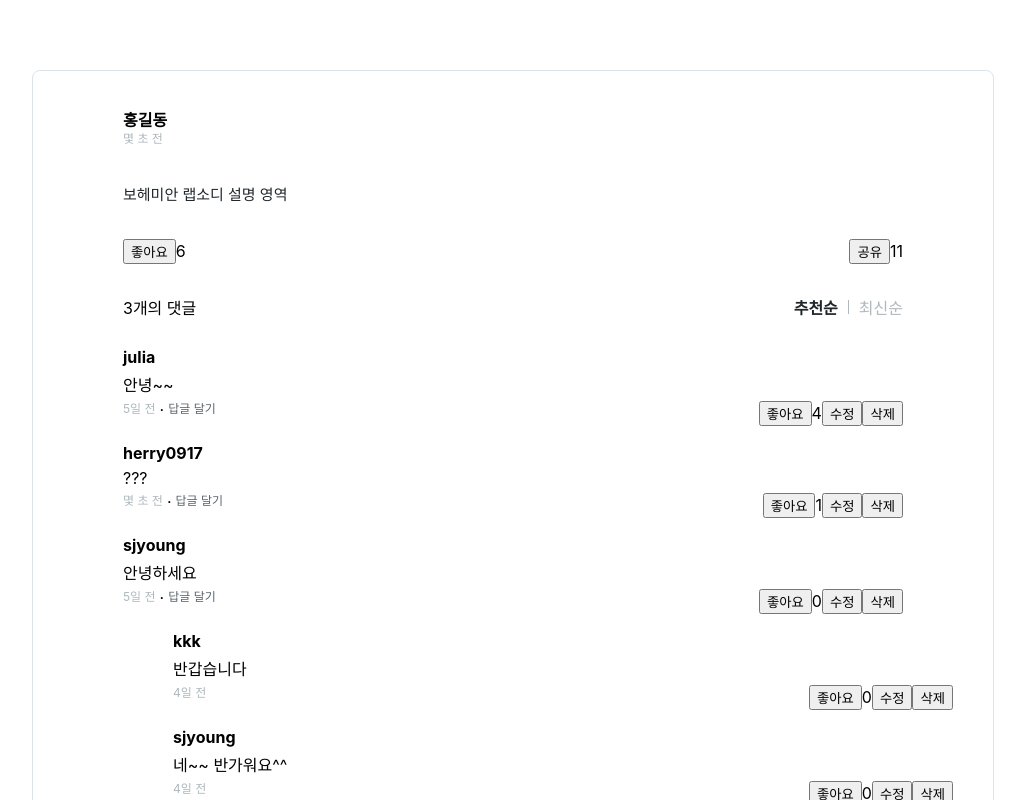
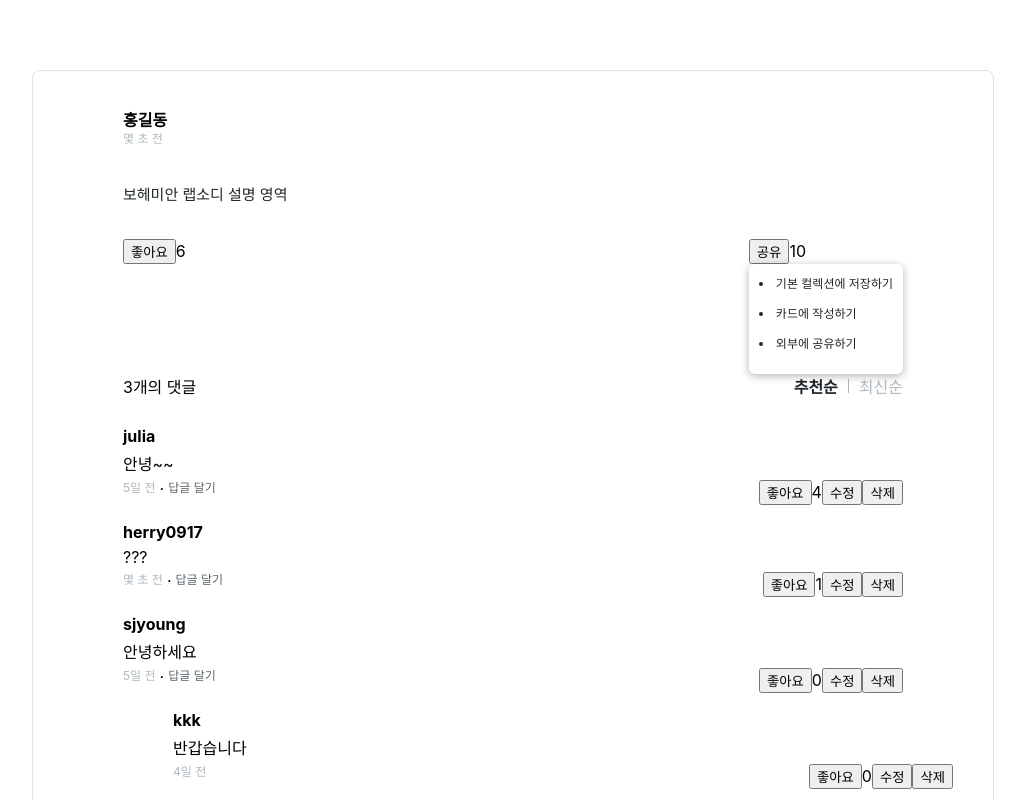
Before and after one commit to sjyoung0629/vingle-team-project, a React (Create React App) app: page /posts/1 in a window 1280 px wide. Both pictures are taken after a click on the button "공유". Shown: the top 800 px of the page, without its empty margins (127-1152 px from the left). Built offline with nearby package versions, Linux system fonts and the light colour scheme.

Commit message:
181213_pop-up 메뉴 구현

```diff
--- a/src/Posts/Comment.css
+++ b/src/Posts/Comment.css
@@ -4,12 +4,12 @@ a {
 }
 
 .rootContainer {
-    position: fixed;
     top: 0;
     left: 0;
     right: 0;
     z-index: 10;
     margin-top: 70px;
+    overflow-y: auto;
 }
 
 .postWrap {
@@ -51,6 +51,22 @@ a {
 
 .shareArea {
     float: right;
+}
+
+.popUpMenu {
+    position: relative;
+    padding: 10px;
+    border-radius: 6px;
+    background-color: #fff;
+    box-shadow: 0 2px 8px rgba(0, 0, 0, 0.3);
+    z-index: 9;
+}
+
+.menuItem {
+    height: 30px;
+    font-size: 12px;
+    color: #1f262a;
+    cursor: pointer;
 }
 
 /* 댓글 보여주는 comment list 영역 */
--- /dev/null
+++ b/src/Posts/PopUpMenu.js
@@ -0,0 +1,34 @@
+import React, { Component } from 'react';
+
+class PopUpMenu extends Component {
+    updateClickCount = () => {
+        const {onUpdate} = this.props;
+        let {count} = this.props;
+
+        count++;
+
+        onUpdate(count);
+    }
+
+    render() {
+        const {menuOpen, menuList} = this.props;
+
+        if (menuOpen) {
+            // menuOpen 값이 true 일때만 PopUpMenu 보여줌
+            return (
+                <div className="popUpMenu">
+                    <div className="menuList">
+                        {menuList.map((item) => (
+                            <li className="menuItem" key={item.id} onClick={this.updateClickCount}>{item.title}</li>
+                        ))}
+                    </div>
+                </div>
+            );
+
+        } else {
+            return null;
+        }
+    }
+}
+
+export default PopUpMenu;
--- a/src/Posts/Share.js
+++ b/src/Posts/Share.js
@@ -1,33 +1,62 @@
 import React, { Component } from 'react';
+import PopUpMenu from './PopUpMenu';
 
 class Share extends Component {
     state = {
         shareCount: this.props.shareCount,
+        menuOpen: false,
+        shareMenu: [{
+            id: 0,
+            title: '기본 컬렉션에 저장하기',
+            selected: false,
+        },
+        {
+            id: 1,
+            title: '카드에 작성하기',
+            selected: false,
+        },
+        {
+            id: 2,
+            title: '외부에 공유하기',
+            selected: false,
+        }]
     }
 
     /**
-     * 공유하기는 클릭할수록 증가
+     * 공유하기 수는 클릭할 때마다 증가
      */
-    sharePost = () => {
+    updateShareCount = (count) => {
         const {onUpdate} = this.props;
-        let {shareCount} = this.state;
 
-        shareCount++;
-
-        onUpdate(shareCount);
+        onUpdate(count);
 
         this.setState({
-            shareCount: shareCount,
+            shareCount: count,
         });
     }
 
+    // 외부 클릭시 menu close (아직 구현안함)
+    handleClickOutside(){
+        this.setState({
+            menuOpen: false,
+        });
+    }
+
+    toggleList = () => {
+        this.setState(prevState => ({
+            menuOpen: !prevState.menuOpen,
+        }));
+    }
+
     render() {
-        const {shareCount} = this.state;
+        const {shareCount, menuOpen, shareMenu} = this.state;
 
         return (
             <div className="shareArea">
-                <input type="button" value="공유" onClick={this.sharePost}></input>
+                <input type="button" value="공유" onClick={this.toggleList}></input>
                 <span>{shareCount}</span>
+                <PopUpMenu menuList={shareMenu} menuOpen={menuOpen} count={shareCount}
+                                onUpdate={this.updateShareCount}/>
             </div>
         );
     }
```
